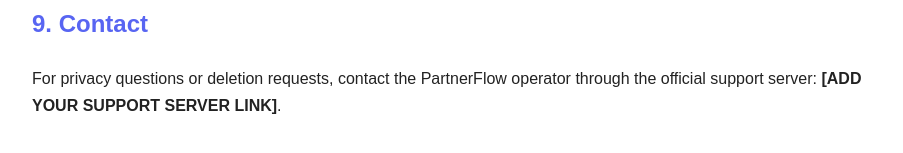
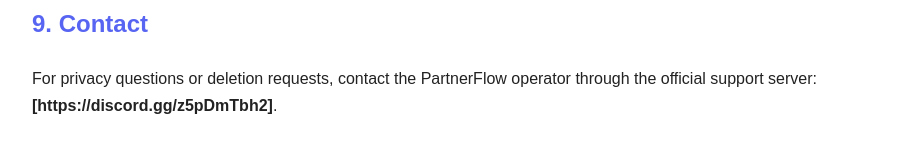
Before and after one commit to 011isaacobeng08-ux/partnerflow-policies, a plain HTML site: page privacy.html in a window 1280 px wide. Shown: the part 1309-1462 px from the top of the page, without its empty margins (183-1086 px from the left). Drawn offline with Linux system fonts and the light colour scheme.

Commit message:
privacy.html

```diff
--- a/privacy.html
+++ b/privacy.html
@@ -40,6 +40,6 @@
   <p>This policy may be updated when the bot's features or data practices change. Updates will be published on this page.</p>
 
   <h2>9. Contact</h2>
-  <p>For privacy questions or deletion requests, contact the PartnerFlow operator through the official support server: <strong>[ADD YOUR SUPPORT SERVER LINK]</strong>.</p>
+  <p>For privacy questions or deletion requests, contact the PartnerFlow operator through the official support server: <strong>[https://discord.gg/z5pDmTbh2]</strong>.</p>
 </body>
     </html>
```
